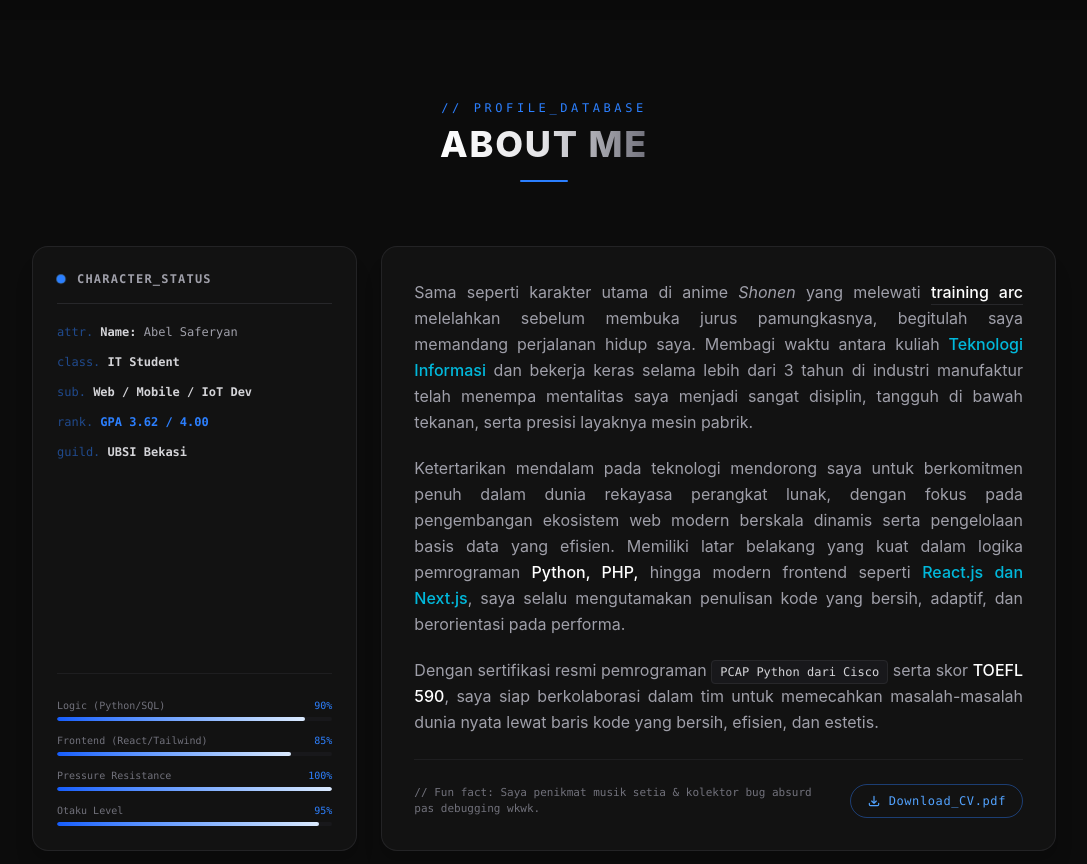
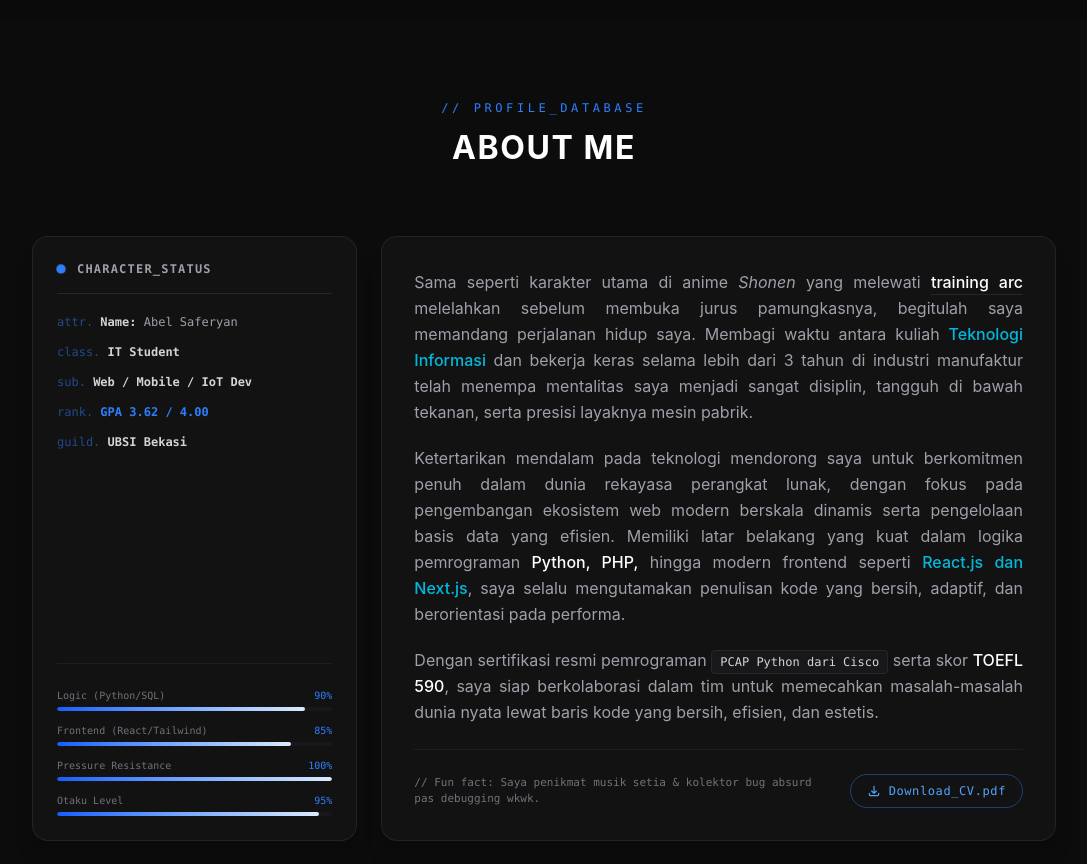
Before and after one commit to 10-Abel-01/Portofolio-Abel, a React (Vite) app: page / in a window 1280 px wide. Shown: the part 780-1644 px from the top of the page, without its empty margins (96-1183 px from the left). Built offline with nearby package versions, Linux system fonts and the light colour scheme.

Commit message:
fix: about me h2

```diff
--- a/src/components/sections/About.jsx
+++ b/src/components/sections/About.jsx
@@ -74,10 +74,9 @@ const About = () => {
           <p className="text-xs font-mono tracking-[0.3em] text-blue-500 uppercase mb-2 animate-pulse">
             // Profile_Database
           </p>
-          <h2 className="text-3xl md:text-4xl font-extrabold tracking-wider bg-gradient-to-r from-white via-zinc-200 to-zinc-500 bg-clip-text text-transparent">
+          <h2 className="text-[2rem] font-bold tracking-wider bg-clip-text">
             ABOUT ME
           </h2>
-          <div className="w-12 h-[2px] bg-blue-500 mt-4 rounded-full" />
         </motion.div>
 
         <div className="grid grid-cols-1 md:grid-cols-3 gap-6">
```
